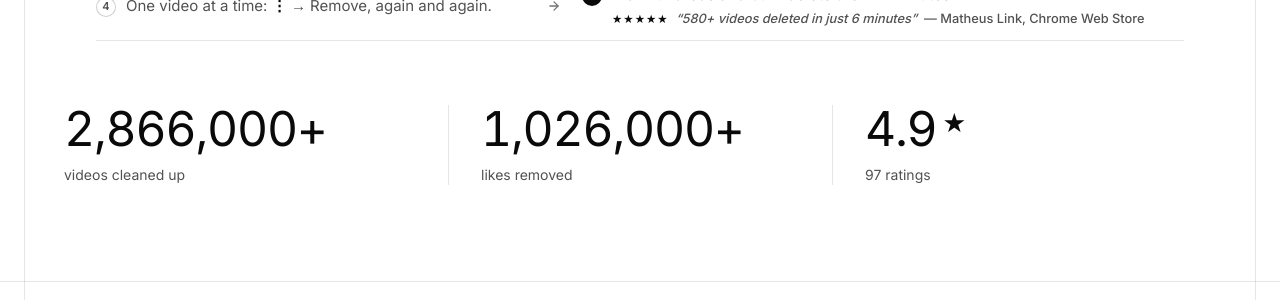
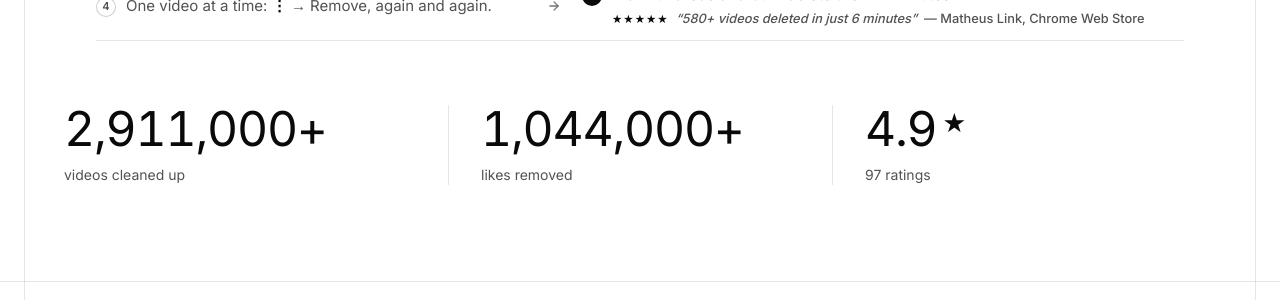
Before and after one commit to dominic-lam/tidywl-site, a Jekyll site: the page built from index.html, in a window 1280 px wide and 900 px high, scrolled down 868 px. Shown: the part 161-461 px from the top of the window. Built offline with Jekyll 4.4.1, drawn with Linux system fonts in a browser that asks for light colours.

Commit message:
chore: update usage totals (auto)

```diff
--- a/_data/usage.yml
+++ b/_data/usage.yml
@@ -5,10 +5,10 @@
 # Each *Raw is the unrounded value that counter's monotonic guard
 # compares against on the next run. One lastUpdated covers all three:
 # the run is all-or-nothing, so they always come from one response.
-deletedTotal: "2,866,000"
-deletedRaw: 2866630
-unlikedTotal: "1,026,000"
-unlikedRaw: 1026319
-movedTotal: "361,000"
-movedRaw: 361033
-lastUpdated: "2026-11-11"
+deletedTotal: "2,911,000"
+deletedRaw: 2911482
+unlikedTotal: "1,044,000"
+unlikedRaw: 1044126
+movedTotal: "365,000"
+movedRaw: 365917
+lastUpdated: "2026-11-12"
```
